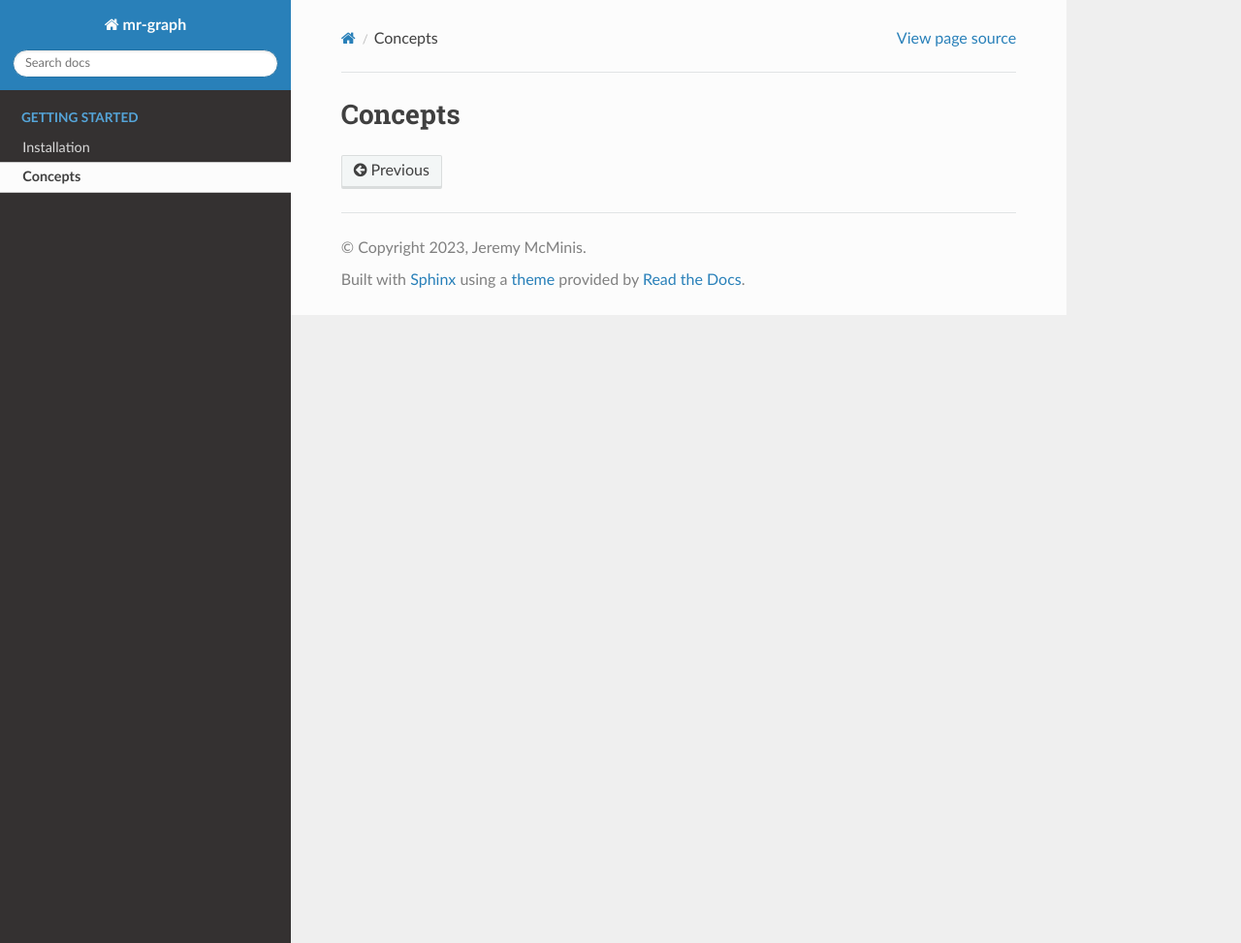
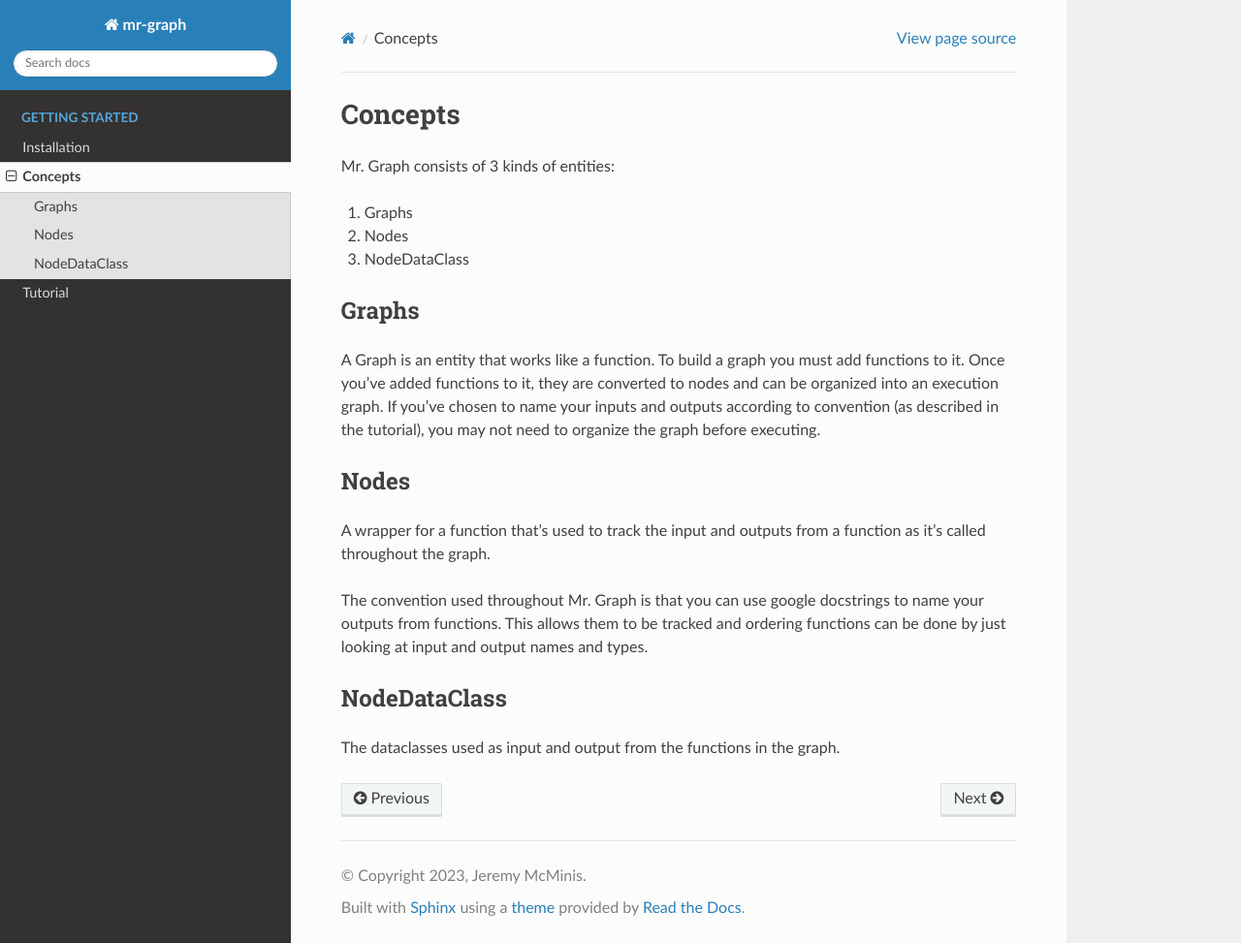
Before and after one commit to mcminis1/mr-graph, a Sphinx documentation site: the page built from docs/source/getting_started/concepts.rst, in a window 1280 px wide and 973 px high. Shown: the whole window at 97% size. Built offline with Sphinx 7.4.7 and the Read the Docs theme 2.0.0, drawn with Linux system fonts in a browser that asks for light colours.

Commit message:
better docs for rtd

```diff
--- a/docs/source/conf.py
+++ b/docs/source/conf.py
@@ -23,7 +23,7 @@ release = '0.1.0'
 extensions = ['sphinx.ext.napoleon', 'sphinx.ext.autodoc']
 
 templates_path = ['_templates']
-exclude_patterns = []
+exclude_patterns = ['push_pypi']
 
 
 # -- Options for HTML output -------------------------------------------------
--- a/docs/source/getting_started/concepts.rst
+++ b/docs/source/getting_started/concepts.rst
@@ -1,2 +1,22 @@
 Concepts
 ===============
+
+Mr. Graph consists of 3 kinds of entities:
+
+1. Graphs
+2. Nodes
+3. NodeDataClass
+
+Graphs
+------
+A Graph is an entity that works like a function. To build a graph you must add functions to it. Once you've added functions to it, they are converted to nodes and can be organized into an execution graph. If you've chosen to name your inputs and outputs according to convention (as described in the tutorial), you may not need to organize the graph before executing.
+
+Nodes
+-----
+A wrapper for a function that's used to track the input and outputs from a function as it's called throughout the graph.
+
+The convention used throughout Mr. Graph is that you can use google docstrings to name your outputs from functions. This allows them to be tracked and ordering functions can be done by just looking at input and output names and types.
+
+NodeDataClass
+-------------
+The dataclasses used as input and output from the functions in the graph.
--- a/docs/source/index.rst
+++ b/docs/source/index.rst
@@ -20,6 +20,7 @@ Mr. Graph is a python library designed to make composing graphs of sync and asyn
 
    ./getting_started/installation
    ./getting_started/concepts
+   ./getting_started/tutorial
 
 
 Features
--- a/docs/source/modules.rst
+++ b/docs/source/modules.rst
@@ -1,5 +1,7 @@
 mr-graph
 ========
+
+Mr. Graph API modules
 
 .. toctree::
    :maxdepth: 4
--- a/setup.cfg
+++ b/setup.cfg
@@ -1,6 +1,6 @@
 [metadata]
 name = mr_graph
-version = 0.1.3
+version = 0.1.4
 author = Jeremy McMinis
 author_email = jeremy@sawtoothdata.com
 url = https://mr-graph.readthedocs.io/en/latest/
```
Also changed, not shown: docs/source/getting_started/tutorial.rst (added, +190 -0 lines), 1 other file.
